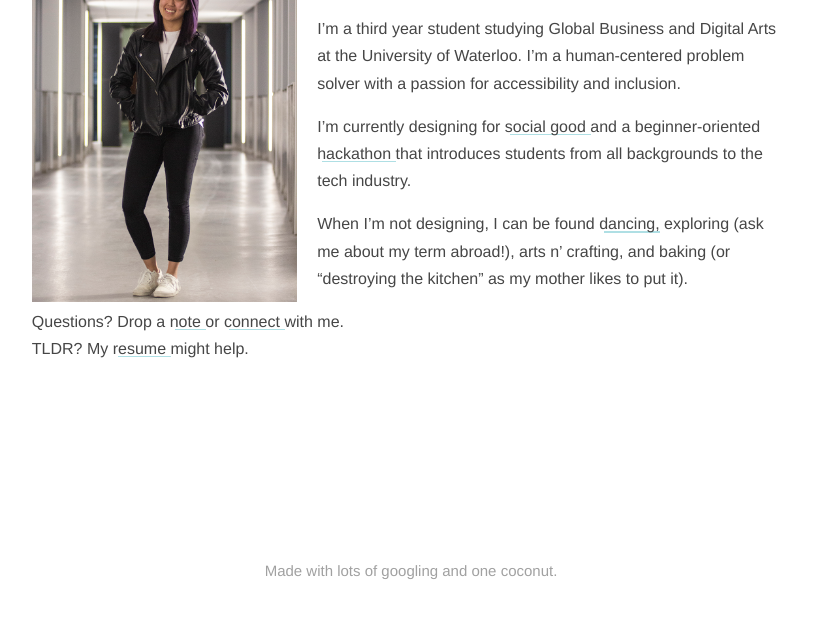
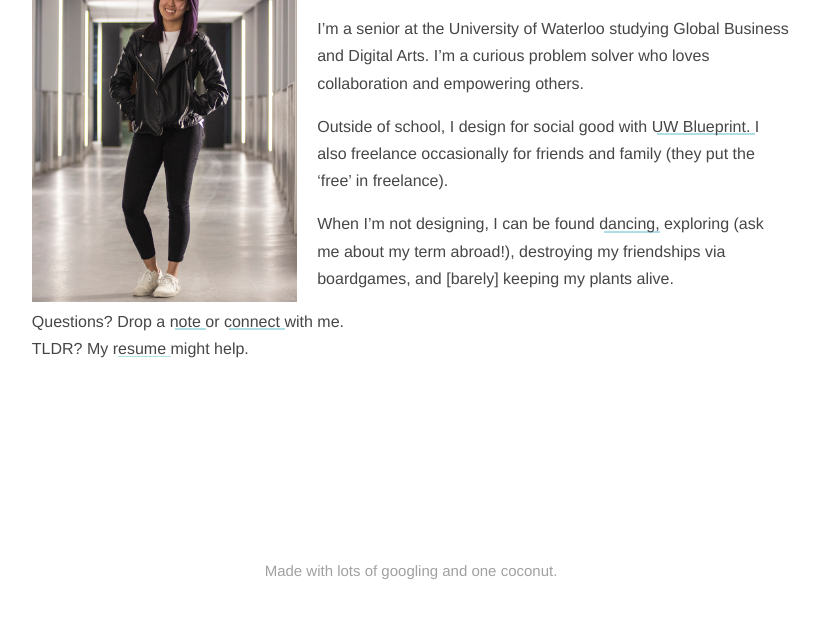
Before and after one commit to joslyntsui/joslyntsui.github.io, a plain HTML site: page about.html in a window 1280 px wide. Shown: the part 204-822 px from the top of the page, without its empty margins (229-1050 px from the left). Drawn offline with Linux system fonts and the light colour scheme; a web font is replaced by a local one.

Commit message:
Updated About and Resume

```diff
--- a/CSS/styles.css
+++ b/CSS/styles.css
@@ -68,7 +68,7 @@
 
 .highlight.swipe-up::before {
   transition: 250ms height;
-  height: 5%;
+  height: 7%;
 }
 
 .highlight.swipe-up:hover::before,
@@ -176,7 +176,7 @@ a:visited {
   max-width: 100%;
 
   transition: 250ms filter;
-  filter: grayscale(100%);
+  filter: grayscale(60%);
 }
 .project a:hover .image {
   filter: none;
--- a/about.html
+++ b/about.html
@@ -19,9 +19,7 @@
 
     <meta name="viewport" content="width=device-width,initial-scale=1" />
     <link rel="shortcut icon" type="image/png" href="Assets/favicon-01.png" />
-    <title>
-      About
-    </title>
+    <title>About</title>
     <link rel="stylesheet" type="text/css" href="CSS/styles.css" />
     <link rel="stylesheet" href="https://use.typekit.net/nfw8lgh.css" />
   </head>
@@ -46,32 +44,26 @@
       <img
         src="Assets/joslyn.jpg"
         width="35%"
-        style="margin-right: 20px; float: left; clear: right;"
+        style="margin-right: 20px; float: left; clear: right"
       />
       <span id="header"> Joslyn 崔 : </span>
       <span id="definition"> [joss‧lin ts‧way]</span>
       <br />
       <p>
-        I’m a third year student studying Global Business and Digital Arts at
-        the University of Waterloo. I’m a human-centered problem solver with a
-        passion for accessibility and inclusion.
+        I’m a senior at the University of Waterloo studying Global Business and
+        Digital Arts. I’m a curious problem solver who loves collaboration and
+        empowering others.
       </p>
       <p>
-        I’m currently designing for
+        Outside of school, I design for social good with
         <a
           href="https://uwblueprint.org/"
           class="highlight swipe-up"
           target="_blank"
-          >social good</a
+          >UW Blueprint.</a
         >
-        and a beginner-oriented
-        <a
-          href="https://starterhacks.ca/"
-          class="highlight swipe-up"
-          target="_blank"
-          >hackathon
-        </a>
-        that introduces students from all backgrounds to the tech industry.
+        I also freelance occasionally for friends and family (they put the
+        ‘free’ in freelance).
       </p>
       <p>
         When I’m not designing, I can be found
@@ -80,8 +72,8 @@
           class="highlight swipe-up"
           target="_blank"
           >dancing</a
-        >, exploring (ask me about my term abroad!), arts n’ crafting, and
-        baking (or “destroying the kitchen” as my mother likes to put it).
+        >, exploring (ask me about my term abroad!), destroying my friendships
+        via boardgames, and [barely] keeping my plants alive.
       </p>
       <p>
         Questions? Drop a
```
Also changed, not shown: 2 other files.
